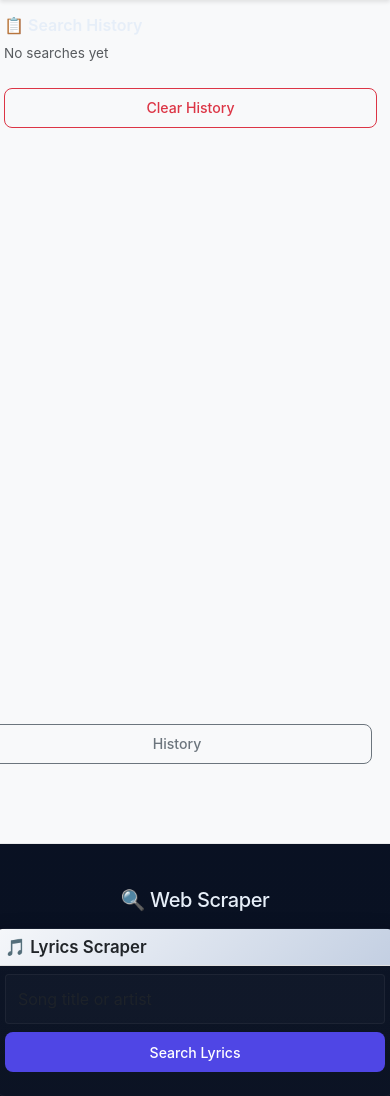
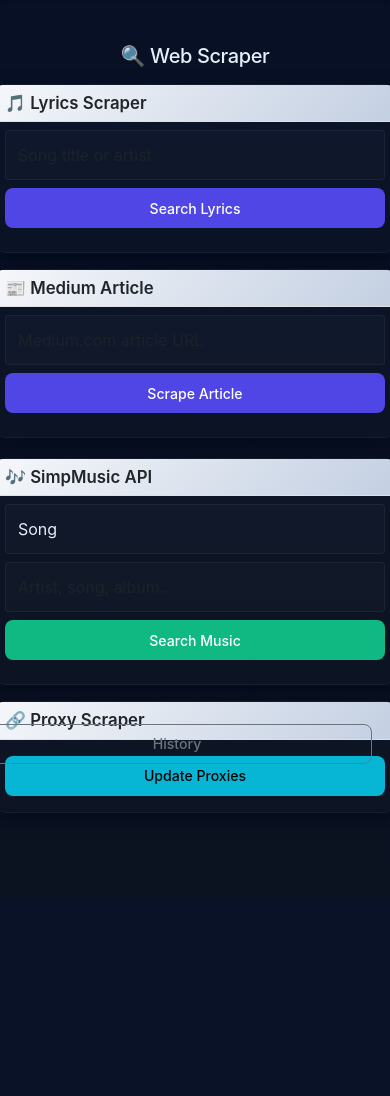
Before and after one commit to vincent0-ai/scrapper, a Flask app: page / in a window 390 px wide. Shown: the part 62-1158 px from the top of the page. After the commit the page ends 875 px from the top, so only its background shows below. Run offline with Flask 3, Linux system fonts and the light colour scheme; data that the repository does not hold is empty.

Commit message:
Hide sidebar on small screens, using offcanvas for mobile search history

```diff
--- a/templates/base.html
+++ b/templates/base.html
@@ -40,7 +40,8 @@
     <div class="container-fluid">
       <div class="row">
         <!-- Sidebar with Search History (fixed width) -->
-        <div class="sidebar-fixed bg-light p-3" style="min-height: 100vh; border-right: 1px solid #ddd;">
+        <!-- Hidden on small screens; mobile uses the offcanvas button instead -->
+        <div class="sidebar-fixed bg-light p-3 d-none d-lg-block" style="min-height: 100vh; border-right: 1px solid #ddd;">
           <div class="sidebar-content">
             <h5 class="mb-2">📋 Search History</h5>
             <div id="search-history" class="mt-2">
```
